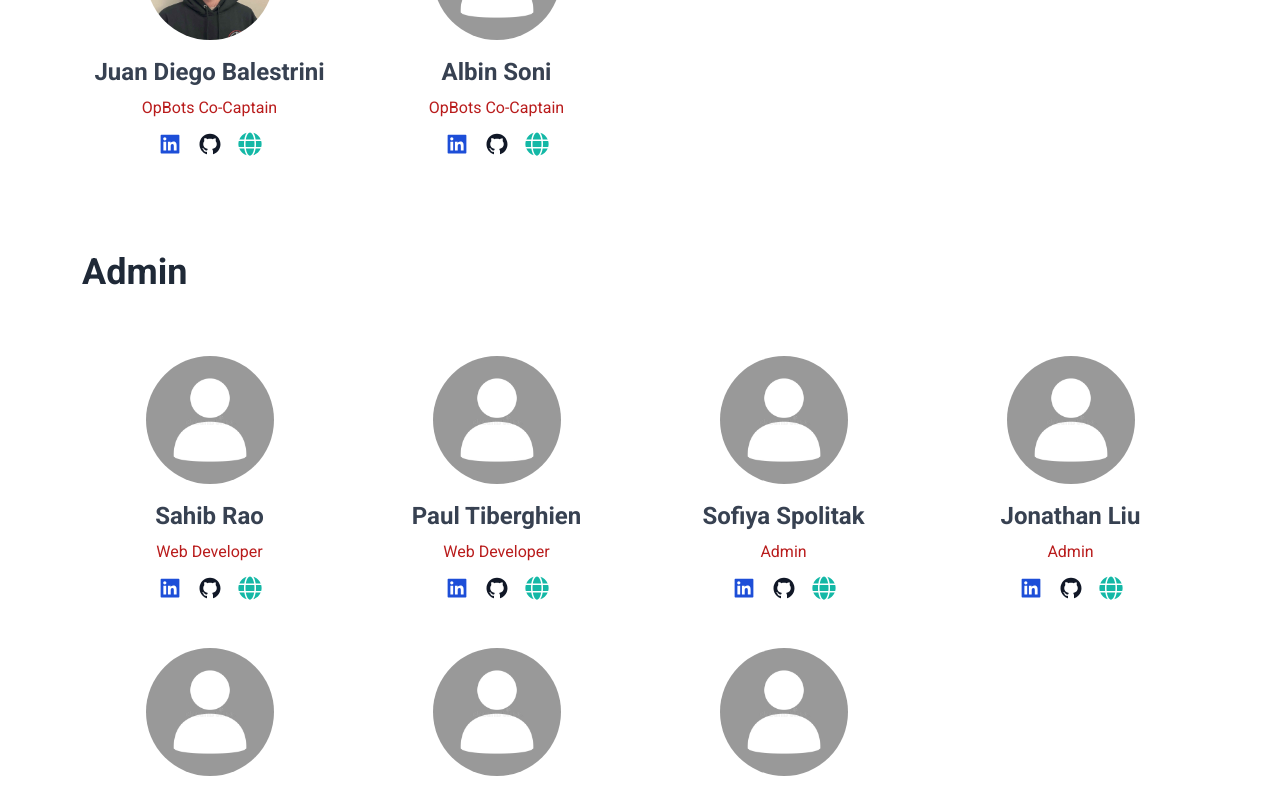
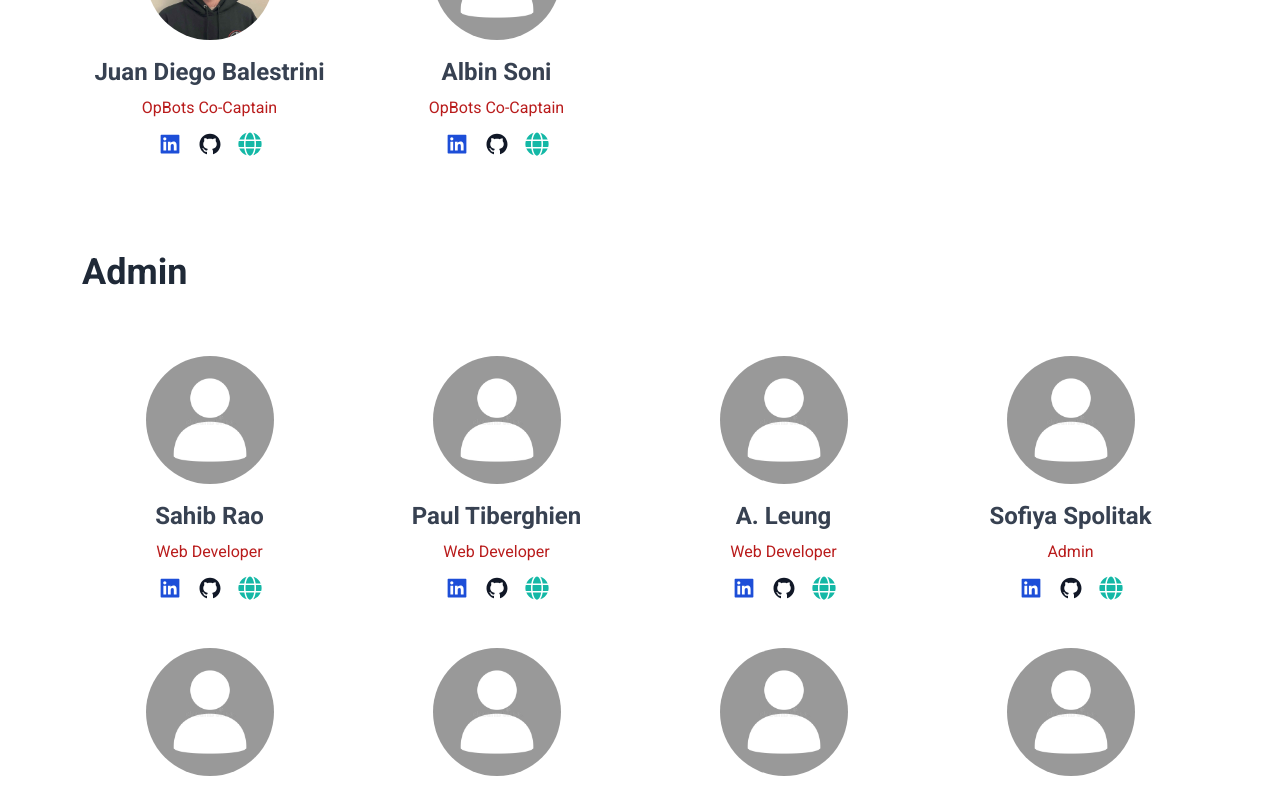
Before and after one commit to SteveIsnthere/openrobotics_website, a React (Create React App) app: page /Team in a window 1280 px wide. Shown: the part 424-1220 px from the top of the page. Built offline with nearby package versions, Linux system fonts and the light colour scheme.

Commit message:
add new team member A. Leung

```diff
--- a/src/components/Team/Team.tsx
+++ b/src/components/Team/Team.tsx
@@ -59,6 +59,14 @@ const Team = () => {
       "Paul Tiberghien",
       "Web Developer",
       "im",
+      "im",
+      "assets/img/default_profile.jpg",
+      "im"
+    ),
+    new Person(
+      "A. Leung",
+      "Web Developer",
+      "https://github.com/aleung30",
       "im",
       "assets/img/default_profile.jpg",
       "im"
```
